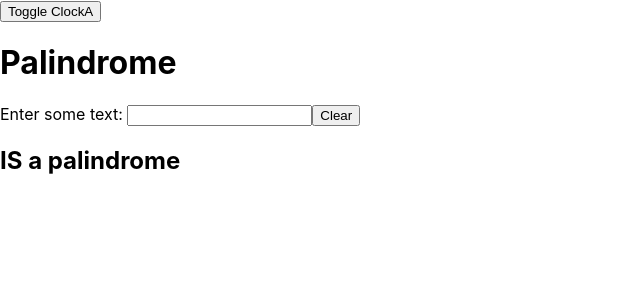
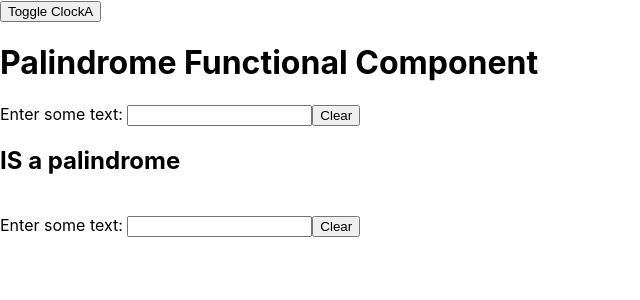
Before and after one commit to Tai-Huynh-1/web-spring23-2, a React (Create React App) app in the folder class/my-app/: page / in a window 1280 px wide. Shown: the top 300 px of the page, without its empty margins (0-640 px from the left). Built offline with nearby package versions, Linux system fonts and the light colour scheme.

Commit message:
useState

```diff
--- a/class/my-app/src/App.jsx
+++ b/class/my-app/src/App.jsx
@@ -3,6 +3,7 @@ import "./App.css";
 import ClockA from "./components/ClockA";
 import Palindrome from "./components/Palindrome";
 import Homework1 from "./components/Homework1";
+import PalindromeB from "./components/PalindromeB";
 
 class App extends Component {
 	constructor(props) {
@@ -33,7 +34,8 @@ class App extends Component {
 				</div>
 
 				<div>
-					<Palindrome />
+					{/* <Palindrome /> */}
+					<PalindromeB />
 				</div>
 			</div>
 		);
--- a/class/my-app/src/components/Palindrome.jsx
+++ b/class/my-app/src/components/Palindrome.jsx
@@ -14,15 +14,44 @@ class Palindrome extends Component {
 	}
 
 	handleChange(event) {
+		const inputId = event.target.id;
+		if (inputId === "palindrome") {
 			this.setState({
 				text: event.target.value,
 			});
+		} else {
+			this.setState({
+				textB: event.target.value,
+			});
+		}
 	}
 
-	handleClear() {
+	handleClear(event) {
+		const buttonId = event.target.id;
+		switch (buttonId) {
+			case "clear":
 				this.setState({
 					text: "",
 				});
+				break;
+			case "clearB":
+				this.setState({
+					textB: "",
+				});
+				break;
+			default:
+				return;
+		}
+
+		// if (buttonId === "clear") {
+		// 	this.setState({
+		// 		text: "",
+		// 	});
+		// } else {
+		// 	this.setState({
+		// 		textB: "",
+		// 	});
+		// }
 	}
 
 	isPalindrome(string) {
@@ -43,15 +72,26 @@ class Palindrome extends Component {
 				<label id="palindrome">
 					Enter some text: <input id="palindrome" type="text" onChange={this.handleChange} value={this.state.text} />
 				</label>
-				<button type="button" onClick={this.handleClear}>
+				<button id="clear" type="button" onClick={this.handleClear}>
 					Clear
 				</button>
 
+				<br />
 				{/* TODO: Create a second input field here as a controlled component to update the "textB" state */}
+				<label id="palindromeB">
+					Enter some text: <input id="palindromeB" type="text" onChange={this.handleChange} value={this.state.textB} />
+				</label>
+				<button id="clearB" type="button" onClick={this.handleClear}>
+					Clear
+				</button>
 
 				<br />
 
 				<h2>{message}</h2>
+
+				<br />
+
+				<h2>{this.state.textB}</h2>
 			</div>
 		);
 	}
--- /dev/null
+++ b/class/my-app/src/components/PalindromeB.jsx
@@ -0,0 +1,53 @@
+import { useState } from "react";
+
+/**
+ * This is a functional Palindrome component
+ */
+function PalindromeB() {
+	const initialText = "";
+	const [text, setText] = useState(initialText);
+	const [textB, setTextB] = useState(initialText);
+
+	const handleChange = (event) => {
+		setText(event.target.value);
+	};
+
+	const handleClear = (event) => {
+		setText(initialText);
+	};
+
+	function checkPalindrome(string) {
+		return string === string.split("").reverse().join("");
+	}
+
+	const isPalindrome = checkPalindrome(text);
+	const message = isPalindrome ? `${text} IS a palindrome` : `${text} IS NOT a palindrome`;
+
+	return (
+		<div>
+			<h1>Palindrome Functional Component</h1>
+			<label id="palindrome">
+				Enter some text: <input id="palindrome" type="text" onChange={handleChange} value={text} />
+			</label>
+			<button id="clear" type="button" onClick={handleClear}>
+				Clear
+			</button>
+
+			<br />
+
+			<h2>{message}</h2>
+
+			<br />
+			<label id="palindromeB">
+				Enter some text: <input id="palindromeB" type="text" onChange={handleChange} value={textB} />
+			</label>
+			<button id="clearB" type="button" onClick={handleClear}>
+				Clear
+			</button>
+
+			<h2></h2>
+		</div>
+	);
+}
+
+export default PalindromeB;
```
Lines whose indentation alone changed are shown as unchanged.
